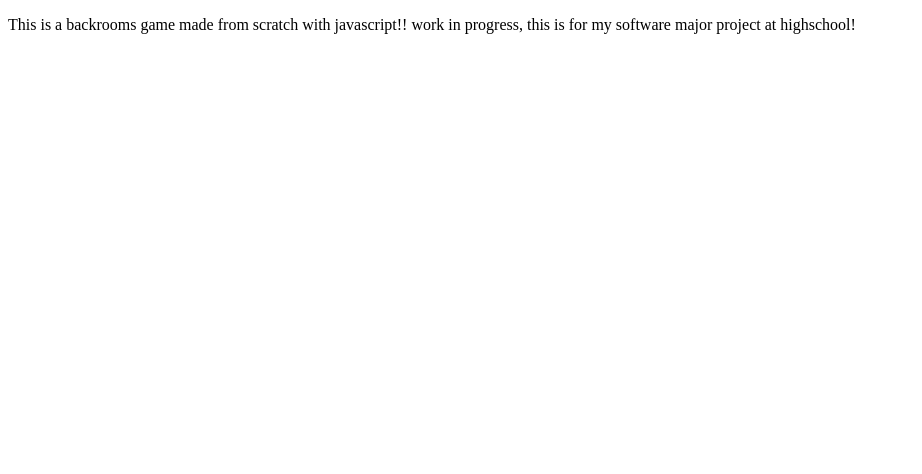
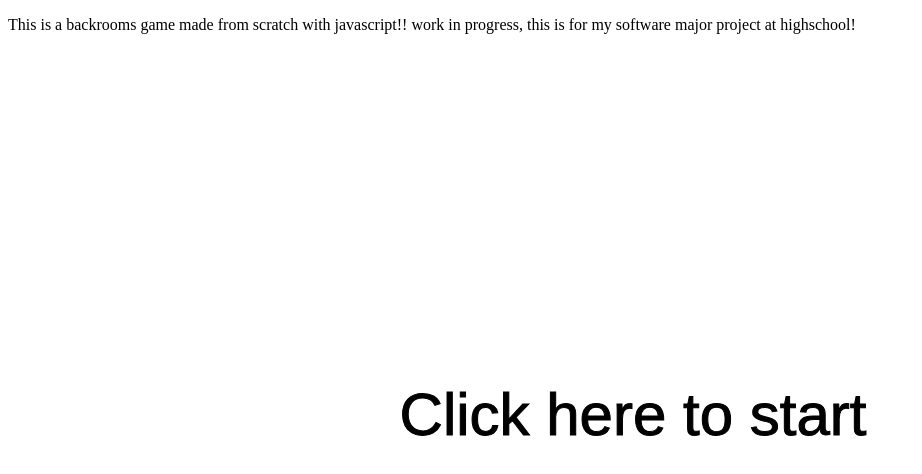
Before and after one commit to GotaGoFast/backrooms-copy, a plain HTML site: page index.html in a window 1280 px wide. Shown: the whole page, without its empty margins (0-922 px from the left). Drawn offline with Linux system fonts and the light colour scheme.

Commit message:
Update index.html

```diff
--- a/index.html
+++ b/index.html
@@ -11,7 +11,7 @@
 </p>
 
 <canvas id="canvas" width="50" height="50"></canvas>
-<script src="maze.js?v=<%= Date.now() %>"> </script>
+<script src="maze2.js?v=<%= Date.now() %>"> </script>
 
 </body>
 </html>
```
